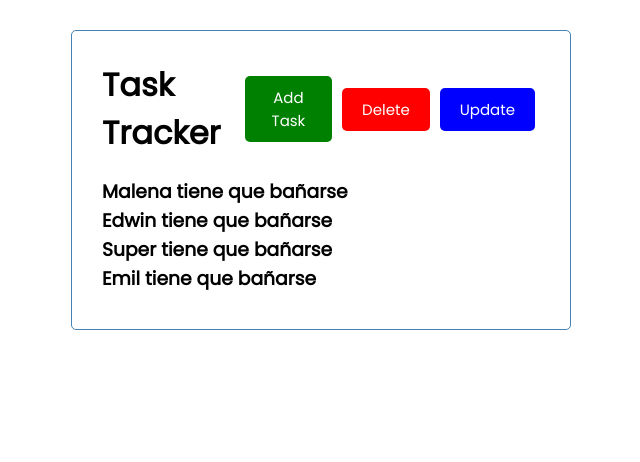
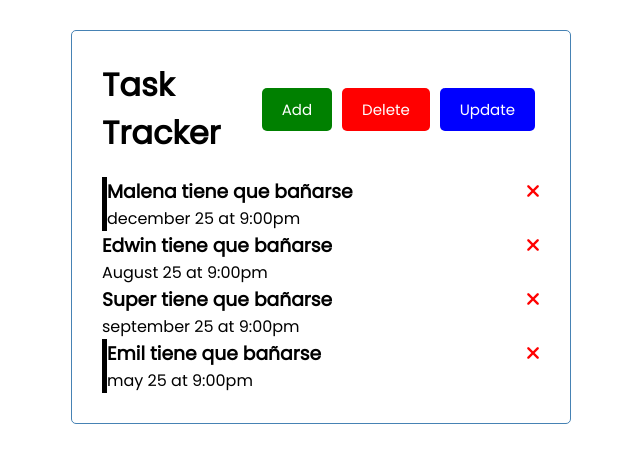
Before and after one commit to EdwinJSM/git-vue, a Vue app: page / in a window 1280 px wide. Shown: the top 462 px of the page, without its empty margins (319-959 px from the left). Built offline with nearby package versions, Linux system fonts and the light colour scheme.

Commit message:
Modificacion en los componentes y nuevo componente task

```diff
--- a/public/index.html
+++ b/public/index.html
@@ -4,6 +4,7 @@
     <meta charset="utf-8">
     <meta http-equiv="X-UA-Compatible" content="IE=edge">
     <meta name="viewport" content="width=device-width,initial-scale=1.0">
+    <link rel="stylesheet" href="https://cdnjs.cloudflare.com/ajax/libs/font-awesome/6.4.2/css/all.min.css" integrity="sha512-z3gLpd7yknf1YoNbCzqRKc4qyor8gaKU1qmn+CShxbuBusANI9QpRohGBreCFkKxLhei6S9CQXFEbbKuqLg0DA==" crossorigin="anonymous" referrerpolicy="no-referrer" />
     <link rel="icon" href="<%= BASE_URL %>favicon.ico">
     <title><%= htmlWebpackPlugin.options.title %></title>
   </head>
--- a/src/App.vue
+++ b/src/App.vue
@@ -33,13 +33,13 @@
       id: 2,
       text: 'Edwin tiene que bañarse',
       day: 'August 25 at 9:00pm',
-      reminder: true,
+      reminder: false,
     },
     {
       id: 3,
       text: 'Super tiene que bañarse',
       day: 'september 25 at 9:00pm',
-      reminder: true,
+      reminder: false,
     },
     {
       id: 4,
--- a/src/components/HeaderHeader.vue
+++ b/src/components/HeaderHeader.vue
@@ -1,7 +1,7 @@
 <template>
    <header>
     <h1> {{ title }}</h1>
-    <ButtonButton text="Add Task" color=" Green"/>
+    <ButtonButton text="Add" color=" Green"/>
     <ButtonButton text="Delete" color="Red"/>
     <ButtonButton text="Update" color="Blue"/>
    </header>
--- /dev/null
+++ b/src/components/TaskTask.vue
@@ -0,0 +1,47 @@
+<template>
+    <div :class="[task.reminder ? 'reminder' : '' , 'task']">
+        <h3> {{ task.text }}
+        <i @click="onDelete(task.id)"  class="fas fa-times"></i>
+        </h3>
+        <p> {{ task.day }} </p>
+    </div>
+
+</template>
+
+<script>
+export default{
+    name: 'TaskTask',
+    props: {
+    task: Object
+    },
+    methods:{
+        onDelete (id){
+            console.log(id)
+        }
+    }
+}
+</script>
+
+<style scope>
+.fas {
+  color: red;
+  align-items: end;
+}
+
+.TaskTask{
+  background: #f4f4f4;
+  margin: 5px;
+  padding: 10px 20px;
+  cursor: pointer;
+}
+
+.task.reminder {
+  border-left: 5px solid rgb(0, 0, 0);
+}
+
+.task h3 {
+  display: flex;
+  align-items: center;
+  justify-content: space-between;
+}
+</style>
--- a/src/components/TasksTasks.vue
+++ b/src/components/TasksTasks.vue
@@ -1,14 +1,18 @@
 <template>
 <div :key="Tasks.id" v-for="Tasks in Tasks">
-    <h3>{{ Tasks.text }}</h3>
+    <TaskTask :task="Tasks"/>
 </div>
 </template>
 
 <script>
+import TaskTask from './TaskTask.vue';
 export default{
     name: 'TasksTasks',
     props :{
-        Tasks: Array,
+        Tasks: Array
+    },
+    components : {
+        TaskTask
     }
 }
 </script>
```
